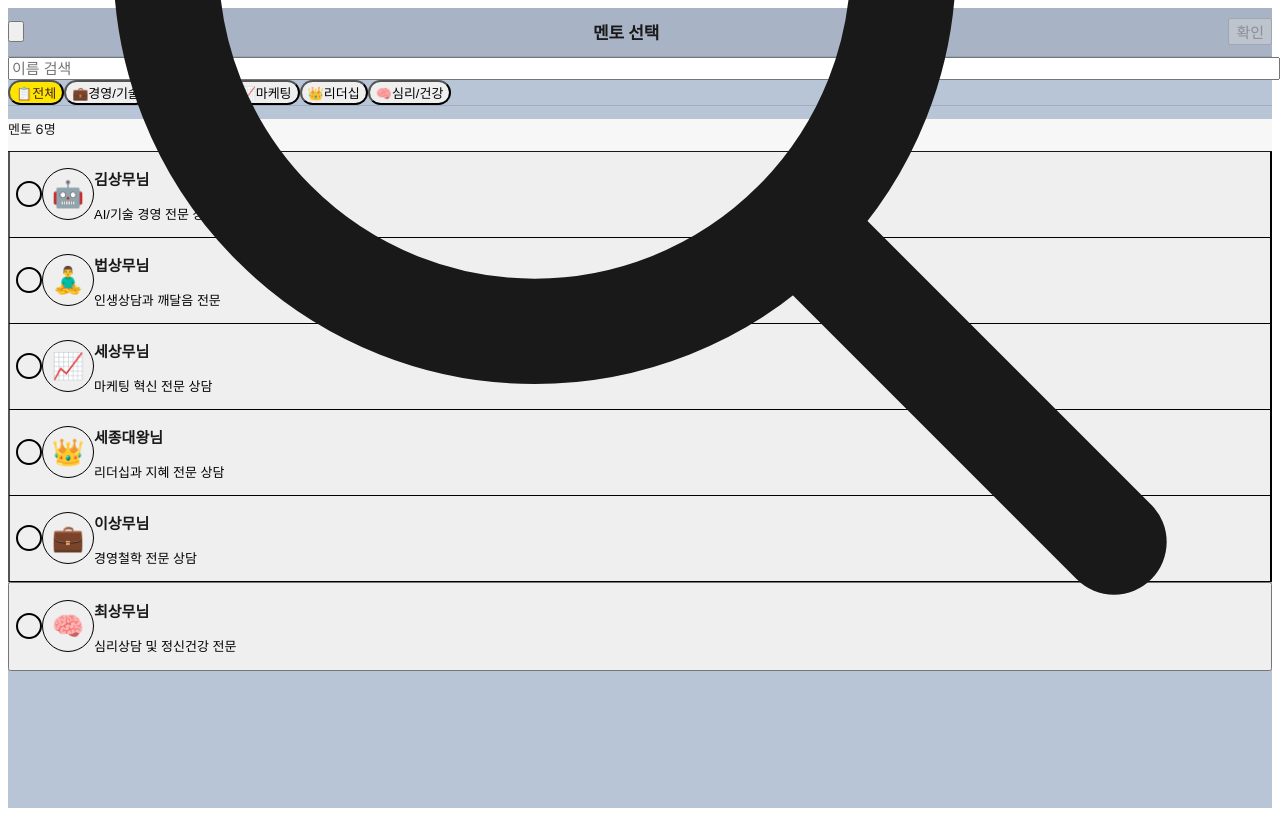
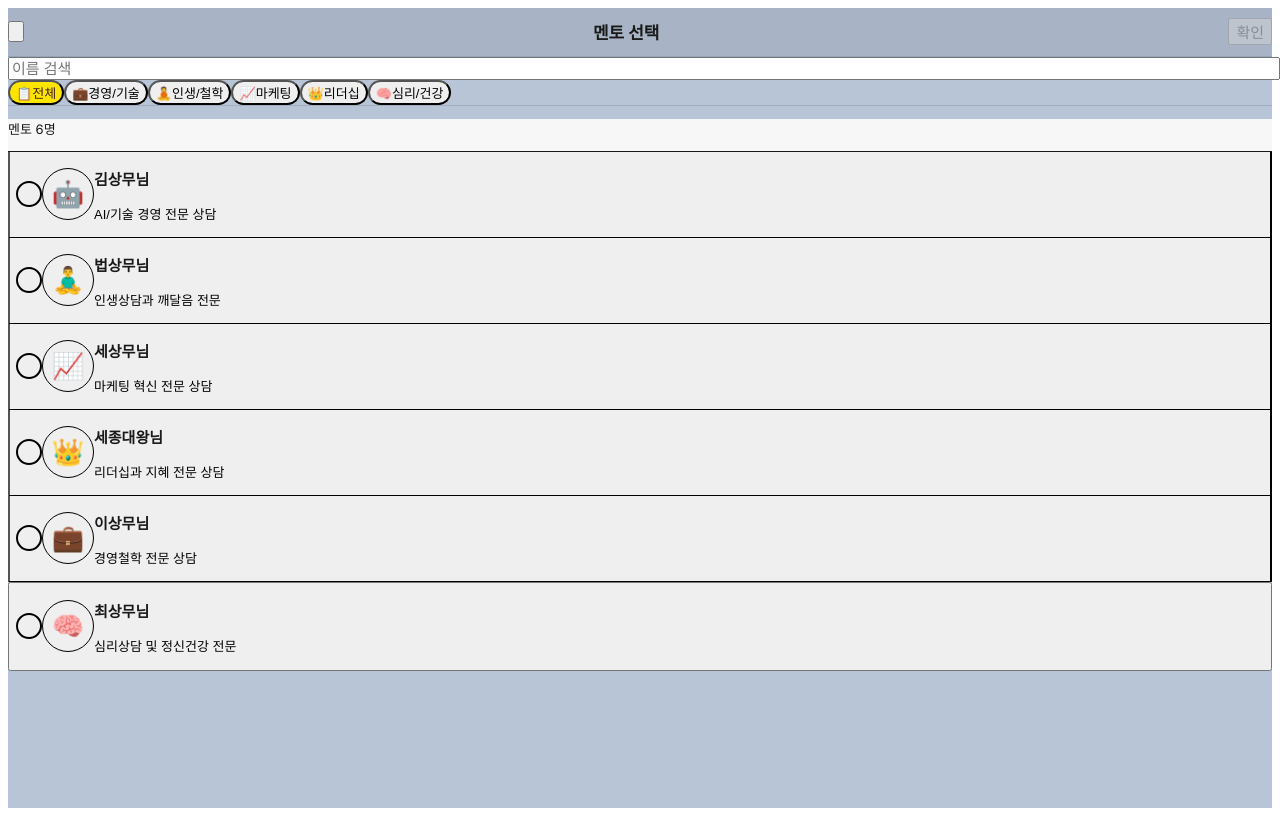
Before and after one commit to yongpork/sagetalk, a Next.js app in the folder websagechat/: page /create-group in a window 1280 px wide. Built offline with nearby package versions, Linux system fonts and the light colour scheme.

Commit message:
fix: 검색 입력창의 돋보기 아이콘 제거

```diff
--- a/websagechat/src/components/kakao/MentorSelector.tsx
+++ b/websagechat/src/components/kakao/MentorSelector.tsx
@@ -101,16 +101,8 @@ export function MentorSelector({
             value={searchQuery}
             onChange={(e) => setSearchQuery(e.target.value)}
             placeholder="이름 검색"
-            className="w-full px-4 py-2.5 pl-10 bg-white rounded-md text-[15px] text-[#191919] placeholder-gray-400 focus:outline-none focus:ring-2 focus:ring-[#FEE500]"
+            className="w-full px-4 py-2.5 bg-white rounded-md text-[15px] text-[#191919] placeholder-gray-400 focus:outline-none focus:ring-2 focus:ring-[#FEE500]"
           />
-          <svg
-            className="absolute left-3 top-1/2 transform -translate-y-1/2 w-5 h-5 text-gray-400"
-            fill="none"
-            stroke="currentColor"
-            viewBox="0 0 24 24"
-          >
-            <path strokeLinecap="round" strokeLinejoin="round" strokeWidth={2} d="M21 21l-6-6m2-5a7 7 0 11-14 0 7 7 0 0114 0z" />
-          </svg>
         </div>
       </div>
 
```
